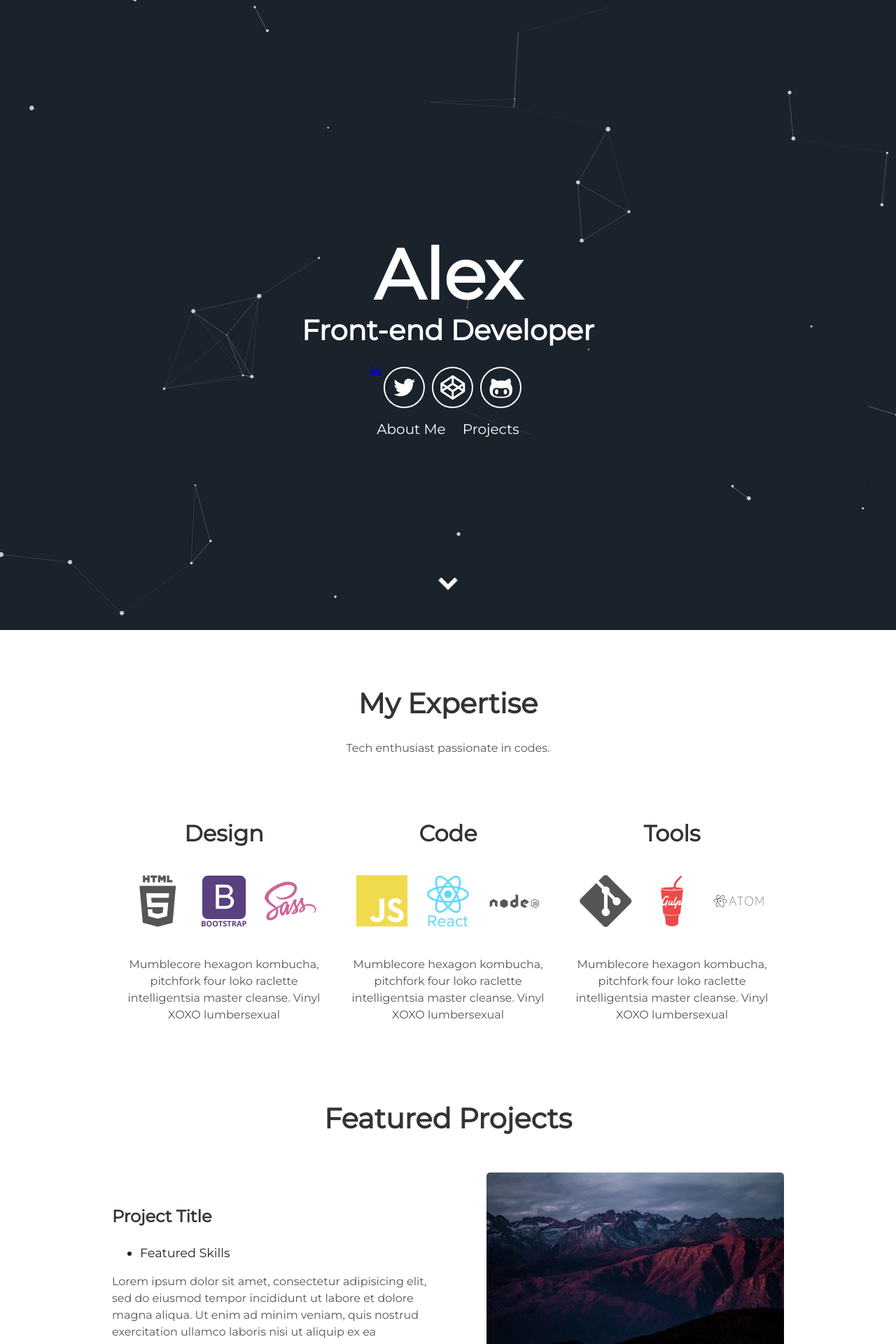
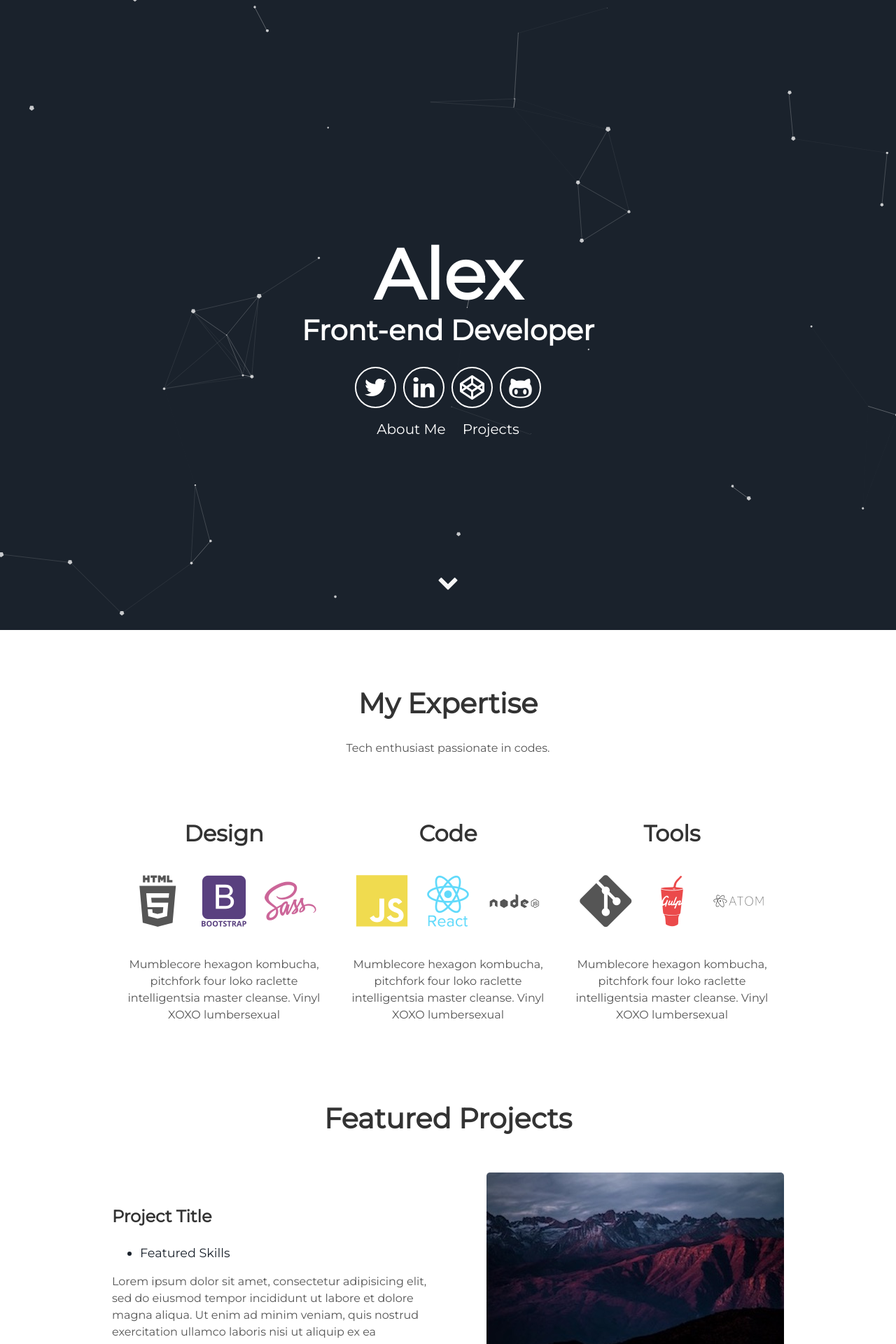
Before and after one commit to alexsaji111/alexsaji111.github.io, a Jekyll site: the page built from index.html, in a window 1280 px wide. Shown: the top 1920 px of the page at 70% size. Built offline with Jekyll 4.4.1, drawn with Linux system fonts in a browser that asks for light colours.

Commit message:
Update header.html

```diff
--- a/_includes/header.html
+++ b/_includes/header.html
@@ -5,8 +5,8 @@
         <span class="site-description">{{site.user_title}}</span>
       </h1>
       <div class="header-icons">
-        <a aria-label="My Linkedin" target="_blank" href="https://www.linkedin.com/in/alex-saji/"><i class="fa fa-linkedin" aria-hidden="true"></i></a>
         <a aria-label="My Twitter" target="_blank" href="https://twitter.com/AlexSajiGeorge"><i class="icon fa fa-twitter" aria-hidden="true"></i></a>
+        <a aria-label="My Linkedin" target="_blank" href="https://www.linkedin.com/in/alex-saji/"><i class="icon fa fa-linkedin" aria-hidden="true"></i></a>
         <a aria-label="My Code Pen" target="_blank" href="https://codepen.io/devAlex"><i class="icon fa fa-codepen" aria-hidden="true"></i></a>
         <a aria-label="My Github" target="_blank" href="https://github.com/alexsaji111"><i class="icon fa fa-github-alt" aria-hidden="true"></i></a>
       </div>
```
